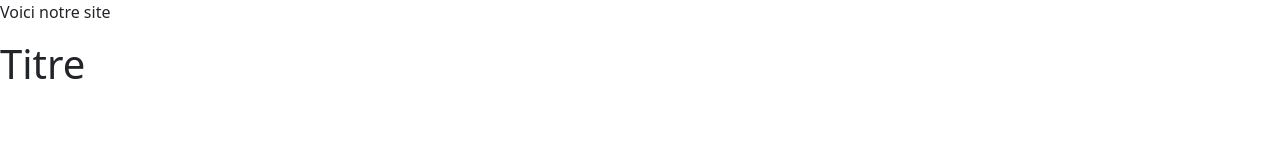
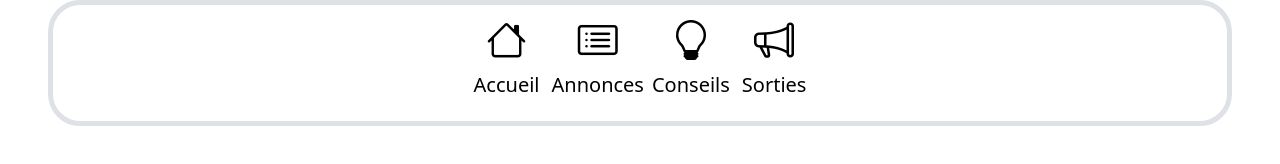
Before and after one commit to Hannibat/CollabGarden, a plain HTML site: page index.html in a window 1280 px wide. Drawn offline with nearby package versions, Linux system fonts and the light colour scheme.

Commit message:
barre de nav fixée

```diff
--- a/index.html
+++ b/index.html
@@ -1,25 +1,64 @@
 <!DOCTYPE html>
 <html lang="fr">
+
 <head>
     <meta charset="UTF-8">
     <meta name="viewport" content="width=device-width, initial-scale=1.0">
     <link rel="stylesheet" href="./lib/bootstrap-5.3.3-dist/css/bootstrap.min.css">
+    <link rel="stylesheet" href="https://cdnjs.cloudflare.com/ajax/libs/bootstrap-icons/1.11.3/bootstrap-icons.svg">
+    <link rel="stylesheet"
+        href="https://cdnjs.cloudflare.com/ajax/libs/bootstrap-icons/1.11.3/font/bootstrap-icons.min.css">
     <link rel="stylesheet" href="./public/assets/css/style.css">
     <title>CollabGarden</title>
 </head>
+
 <body>
     <header>
 
     </header>
 
     <main>
-        <p>Voici notre site</p>
-        <h1>Titre</h1>
+
+        <nav class="navbar sticky-bottom rounded-5 p-0 mb-10 mx-5 border border-5 ">
+            <div class="container justify-content-center">
+                <ul class="list d-flex flex-nowrap p-0 m-0 ">
+                    <li class="navbar-brand d-flex flex-row mx-2" href="#">
+                        <div class="flex-row text-center p-0">
+                            <i class="bi bi-house fs-1"></i>
+                            <p>Accueil</p>
+                        </div>
+                    </li>
+                    <li class="navbar-brand d-flex flex-nowrap mx-1" href="#">
+                        <div class="flex-row text-center p-0">
+                            <i class="bi bi-card-list fs-1"></i>
+                            <p>Annonces</p>
+                        </div>
+                    </li>
+                    <li class="navbar-brand d-flex flex-nowrap mx-1" href="#">
+                        <div class="text-center p-0">
+                            <i class="bi bi-lightbulb fs-1"></i>
+                            <p>Conseils</p>
+                        </div>
+                    </li>
+                    <li class="navbar-brand d-flex flex-nowrap mx-2" href="#">
+                        <div class="text-center p-0">
+                            <i class="bi bi-megaphone fs-1"></i>
+                            <p>Sorties</p>
+                        </div>
+                    </li>
+                </ul>
+            </div>
+        </nav>
+
     </main>
 
     <footer>
 
     </footer>
     <script src="./lib/bootstrap-5.3.3-dist/js/bootstrap.bundle.min.js"></script>
+    <script src="https://cdn.jsdelivr.net/npm/bootstrap@5.3.3/dist/js/bootstrap.bundle.min.js"
+        integrity="sha384-YvpcrYf0tY3lHB60NNkmXc5s9fDVZLESaAA55NDzOxhy9GkcIdslK1eN7N6jIeHz"
+        crossorigin="anonymous"></script>
 </body>
+
 </html>
--- a/public/assets/css/style.css
+++ b/public/assets/css/style.css
@@ -45,3 +45,7 @@
     font-weight: 700;
     src: url(/public/assets/font/inter/Inter-Bold.ttf) format('truetype');
 }
+
+ul {
+    list-style: none;
+}
```
Also changed, not shown: public/assets/css/img/icons/card-list.svg (added), public/assets/css/img/icons/chat-left-dots-fill.svg (added), public/assets/css/img/icons/chat-left-dots.svg (added), public/assets/css/img/icons/check-circle.svg (added), public/assets/css/img/icons/house.svg (added), public/assets/css/img/icons/lightbulb.svg (added), public/assets/css/img/icons/megaphone.svg (added), public/assets/css/img/icons/pencil.svg (added), public/assets/css/img/icons/trash.svg (added).
